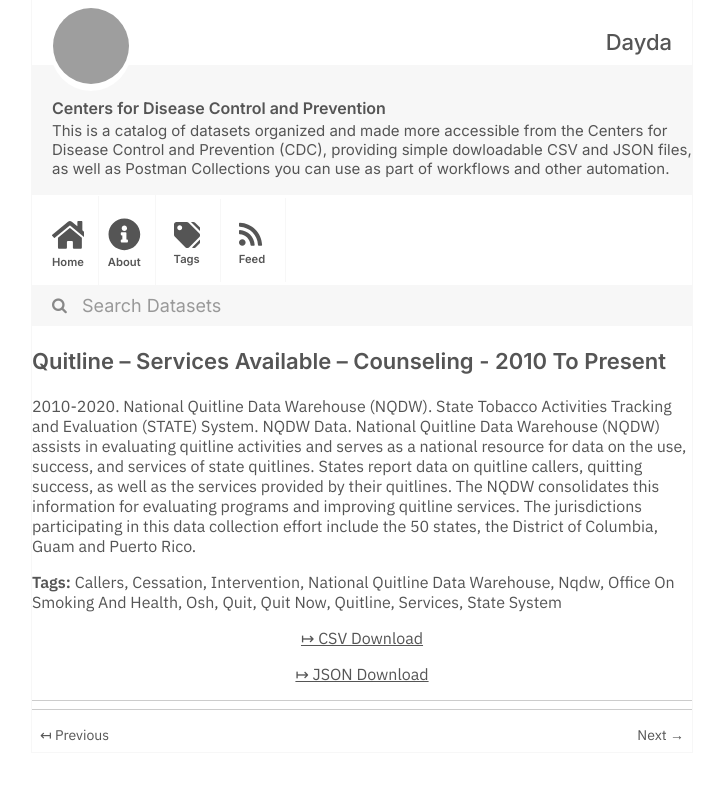
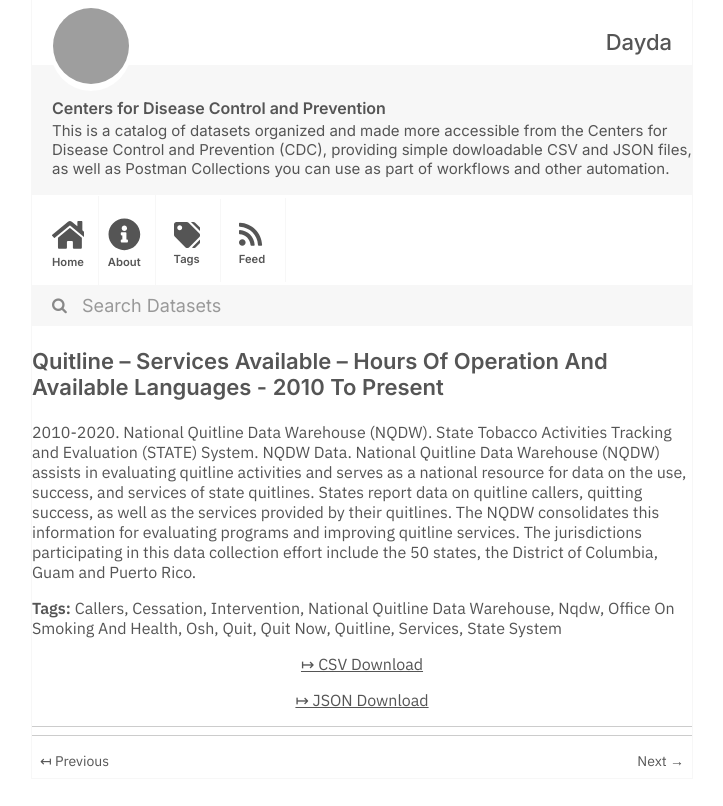
Before and after one commit to dayda-entities/centers-for-disease-control-and-prevention, a Jekyll site: the page built from _posts/2020-12-10-quitline-–-services-available-.md, in a window 1280 px wide, cut to the strip 0-806 px from the top of the page. Shown: the whole strip, without its empty margins (278-1001 px from the left). Built offline with Jekyll 4.4.1, drawn with Linux system fonts in a browser that asks for light colours; grey boxes are pictures that could not be loaded.

```diff
--- a/_posts/2020-12-10-quitline-–-services-available-.md
+++ b/_posts/2020-12-10-quitline-–-services-available-.md
@@ -1,7 +1,9 @@
 ---
-title: Quitline – Services Available – Counseling - 2010 To Present
-created: '2020-12-10T22:06:26.352994'
-modified: '2021-04-21T19:15:06.773438'
+title: >-
+  Quitline – Services Available – Hours Of Operation And Available Languages -
+  2010 To Present
+created: '2020-12-10T22:07:20.451391'
+modified: '2021-04-21T19:41:27.465930'
 state: active
 type: dataset
 tags:
@@ -18,8 +20,8 @@ tags:
   - Services
   - State System
 groups: []
-csv_url: 'https://data.cdc.gov/api/views/66cx-b9a4/rows.csv?accessType=DOWNLOAD'
-json_url: 'https://data.cdc.gov/api/views/66cx-b9a4/rows.json?accessType=DOWNLOAD'
+csv_url: 'https://data.cdc.gov/api/views/vtt8-av2v/rows.csv?accessType=DOWNLOAD'
+json_url: 'https://data.cdc.gov/api/views/vtt8-av2v/rows.json?accessType=DOWNLOAD'
 layout: post
 
 ---
```
